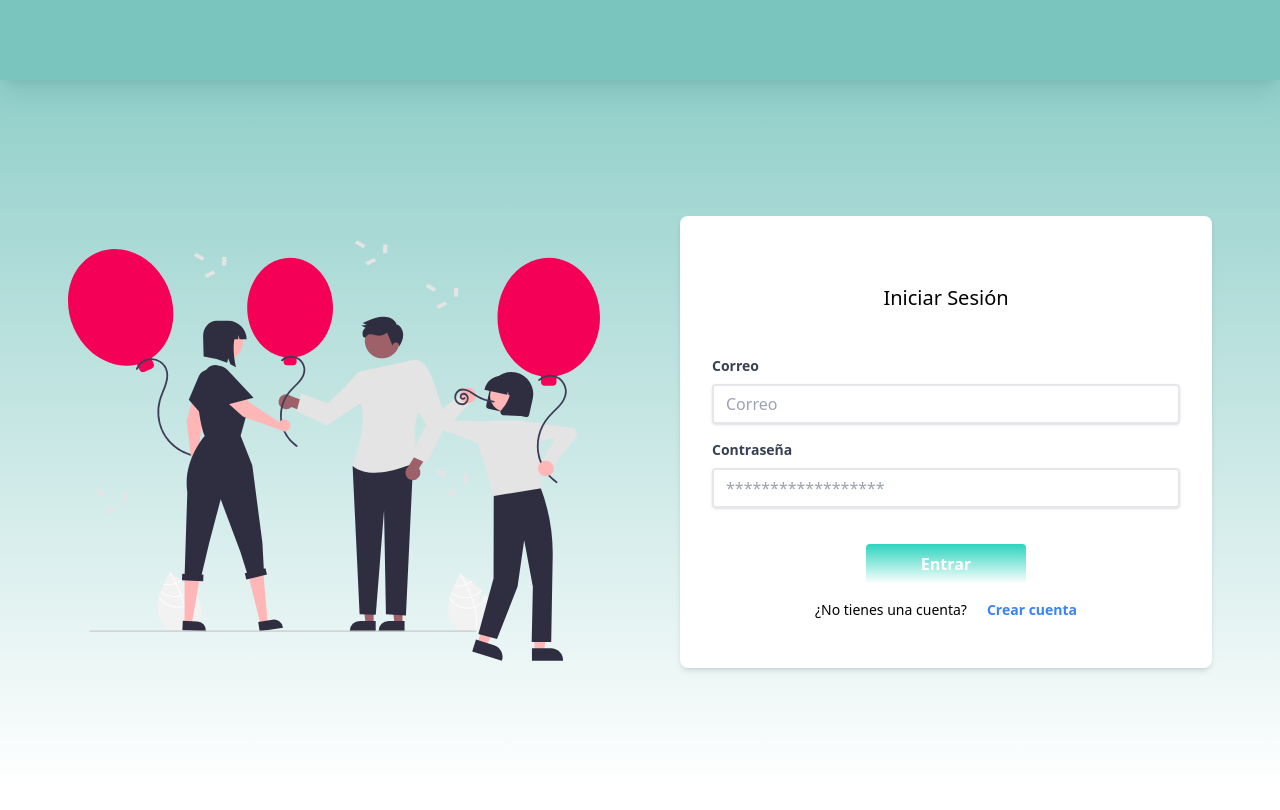
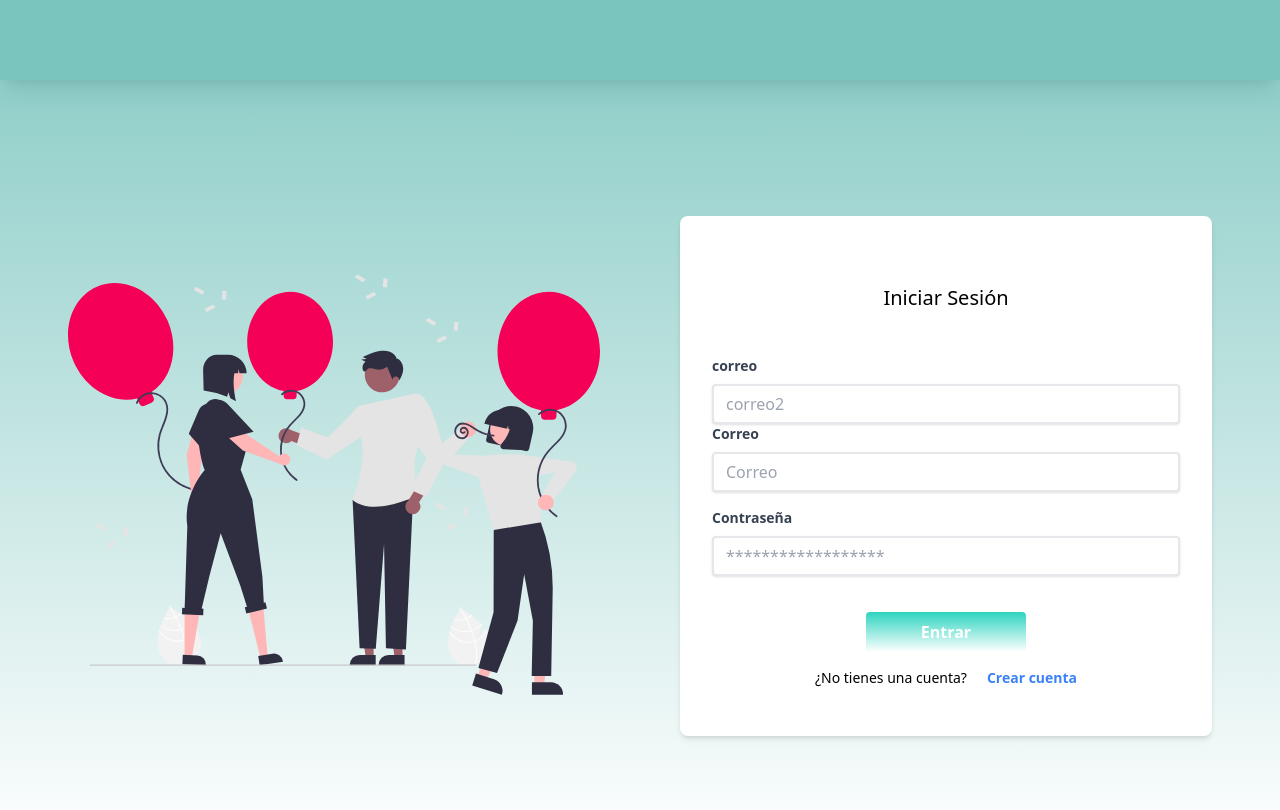
Before and after one commit to Abyblackmouth/Mi_Fiesta-Client, a Next.js app: page /login in a window 1280 px wide. Shown: the top 810 px of the page. Built offline with nearby package versions, Linux system fonts and the light colour scheme.

Commit message:
input component added

```diff
--- a/components/Customer_Registration-Form.jsx
+++ b/components/Customer_Registration-Form.jsx
@@ -1,49 +1,15 @@
 import clsx from "clsx";
 import React from "react"
-import {useForm} from "react-hook-form"
+import { useForm } from "react-hook-form"
+import Input from "./Input";
 
-export default function Form_Customer () {
-    return(
+export default function Form_Customer() {
+  return (
     <>
       <form>
         <div>
           <h1>Nombre y Contacto</h1>
-            <label className={clsx(
-            ' block ',
-            'text-gray-700 text-sm font-bold mb-2')}
-            htmlFor="name">
-            Nombre del Usuario
-          </label>
-          <input className={clsx(
-            'shadow',
-            'appearance-none',
-            'border rounded w-full py-2 px-3 text-gray-700 leading-tight focus:outline-none focus:shadow-outline',
-            'hover:border-cyan-400 border-2'
-          )}/>
-            <label className={clsx(
-            ' block ',
-            'text-gray-700 text-sm font-bold mb-2')}
-            htmlFor="name">
-            Teléfono 1
-          </label>
-          <input className={clsx(
-            'shadow',
-            'appearance-none',
-            'border rounded w-full py-2 px-3 text-gray-700 leading-tight focus:outline-none focus:shadow-outline',
-            'hover:border-cyan-400 border-2'
-          )}/>
-                      <label className={clsx(
-            ' block ',
-            'text-gray-700 text-sm font-bold mb-2')}
-            htmlFor="name">
-            Teléfono 2
-          </label>
-          <input className={clsx(
-            'shadow',
-            'appearance-none',
-            'border rounded w-full py-2 px-3 text-gray-700 leading-tight focus:outline-none focus:shadow-outline',
-            'hover:border-cyan-400 border-2'
-          )}/>
+          <Input />
         </div>
         <div>
 
--- /dev/null
+++ b/components/Input.jsx
@@ -0,0 +1,30 @@
+import React from 'react'
+import clsx from "clsx"
+
+export default function Input({label,id,type,value,message,placeholder,htmlFor,required,register}) {
+  return (
+    <>
+      <label className={clsx(
+        ' block ',
+        'text-gray-700 text-sm font-bold mb-2')}
+        htmlFor={htmlFor}>
+        {label}
+      </label>
+      <input className={clsx(
+        'shadow',
+        'appearance-none',
+        'border rounded w-full py-2 px-3 text-gray-700 leading-tight focus:outline-none focus:shadow-outline',
+        'hover:border-cyan-400 border-2'
+      )}
+        id={id}
+        type={type}
+        placeholder={placeholder}
+         {...register(label, {required} ,{
+          pattern: {
+            value: {value},
+            message: {message}
+          }
+        })} />
+    </>
+  )
+}
--- a/components/Login.jsx
+++ b/components/Login.jsx
@@ -2,10 +2,12 @@ import clsx from "clsx"
 import Image from 'next/image'
 import React from "react"
 import {useForm} from "react-hook-form"
+import Input from "./Input"
 
 export default function Login({ }) {
 const {register,handleSubmit} = useForm()
 const onSubmit = async data => {
+  {console.log(data)}
   let result = await fetch(
     'https://mifiesta-924b9-default-rtdb.firebaseio.com/.json',
     {
@@ -46,6 +48,15 @@ const onSubmit = async data => {
             'text-xl',
             'py-11'
           )}>Iniciar Sesión</h1>
+          <Input htmlFor='email'
+          label='correo'
+          id='username2'
+          type='email'
+          placeholder='correo2'
+          value={/\S+@\S+\.\S+/}
+          message='error'
+          register={register} />
+
           <label className={clsx(
             ' block ',
             'text-gray-700 text-sm font-bold mb-2')}
@@ -97,6 +108,7 @@ const onSubmit = async data => {
           'justify-between',
           'flex-col'
           )}>
+
           <button className={clsx(
             'bg-gradient-to-b from-[#249F95]/60 to-white',
             'hover:bg-gradient-to-r from-teal-400 to-[#249F95]/80',
```
Lines whose indentation alone changed are shown as unchanged.
